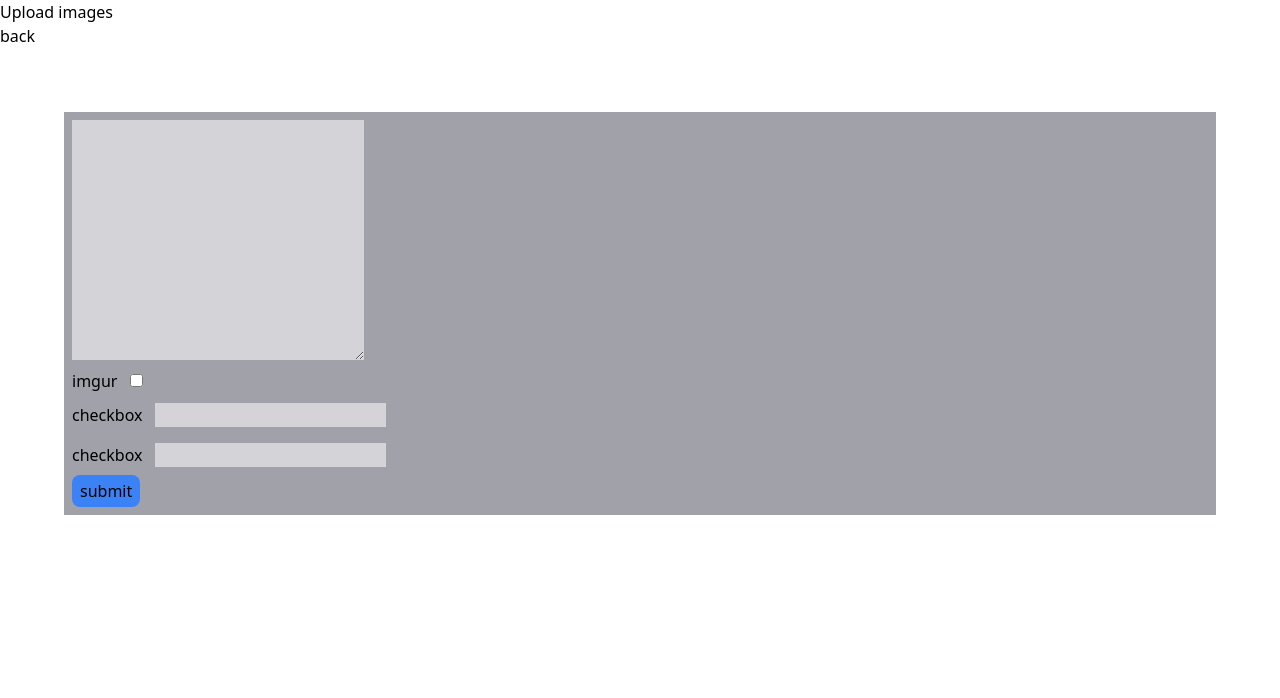
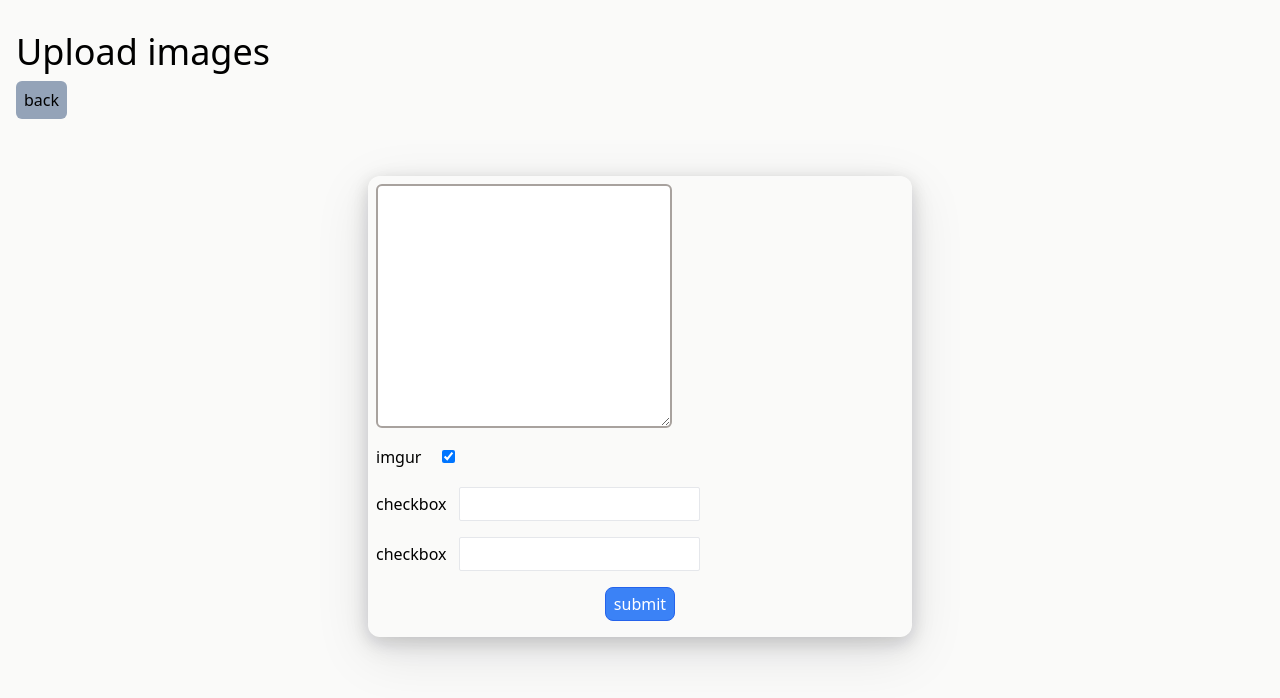
Before and after one commit to 0TrashPanda/bulk-img-upload, a website: page src/html/upload.html in a window 1280 px wide. Drawn offline with Linux system fonts and the light colour scheme; files that its build step writes are made by us from their sources.

Commit message:
upload ui

```diff
--- a/src/html/upload.html
+++ b/src/html/upload.html
@@ -7,27 +7,27 @@
     <link rel="stylesheet" href="main.css">
     <link href="/dist/output.css" rel="stylesheet">
 </head>
-<body>
-    <h1>Upload images</h1>
-    <a class="button" href="/src/html/index.html">back</a>
-    <div class="container p-16">
-        <div class="p-2 bg-zinc-400">
-            <textarea class="bg-zinc-300 resize" name="" id="" cols="30" rows="10"></textarea>
+<body class="p-4 bg-stone-50">
+    <h1 class="my-4 text-4xl">Upload images</h1>
+    <a class="my-2 p-2 bg-slate-400 rounded-md" href="/src/html/index.html">back</a>
+    <div class="max-w-2xl mx-auto p-16">
+        <div class="p-2 rounded-xl shadow-[0px_4px_16px_rgba(17,17,26,0.1),_0px_8px_24px_rgba(17,17,26,0.1),_0px_16px_56px_rgba(17,17,26,0.1)]">
+            <textarea class="border-2 border-stone-400 rounded-md" name="" id="" cols="30" rows="10"></textarea>
             <div class="">
                 <div class="">
                     <label for="">imgur</label>
-                    <input class="m-2" type="checkbox" name="" id="">
+                    <input class="m-4" type="checkbox" name="" id="" checked>
                 </div>
                 <div class="">
                     <label for="">checkbox</label>
-                    <input class="m-2 bg-zinc-300" type="text" name="" id="">
+                    <input class="m-2 p-1 border rounded-sm" type="text" name="" id="">
                 </div>
                 <div class="">
                     <label for="">checkbox</label>
-                    <input class="m-2 bg-zinc-300" type="text" name="" id="">
+                    <input class="m-2 p-1 border rounded-sm" type="text" name="" id="">
                 </div>
-                <div class="">
-                    <button class="px-2 py-1 bg-blue-500 rounded-lg" type="submit">submit</button>
+                <div class="flex justify-center">
+                    <button class="my-2 px-2 py-1 text-white border border-blue-600 bg-blue-500 rounded-lg" type="submit">submit</button>
                 </div>
         </div>
     </div>
```
Also changed, not shown: src/html/index.html (+1 -1 lines), dist/output.css.
